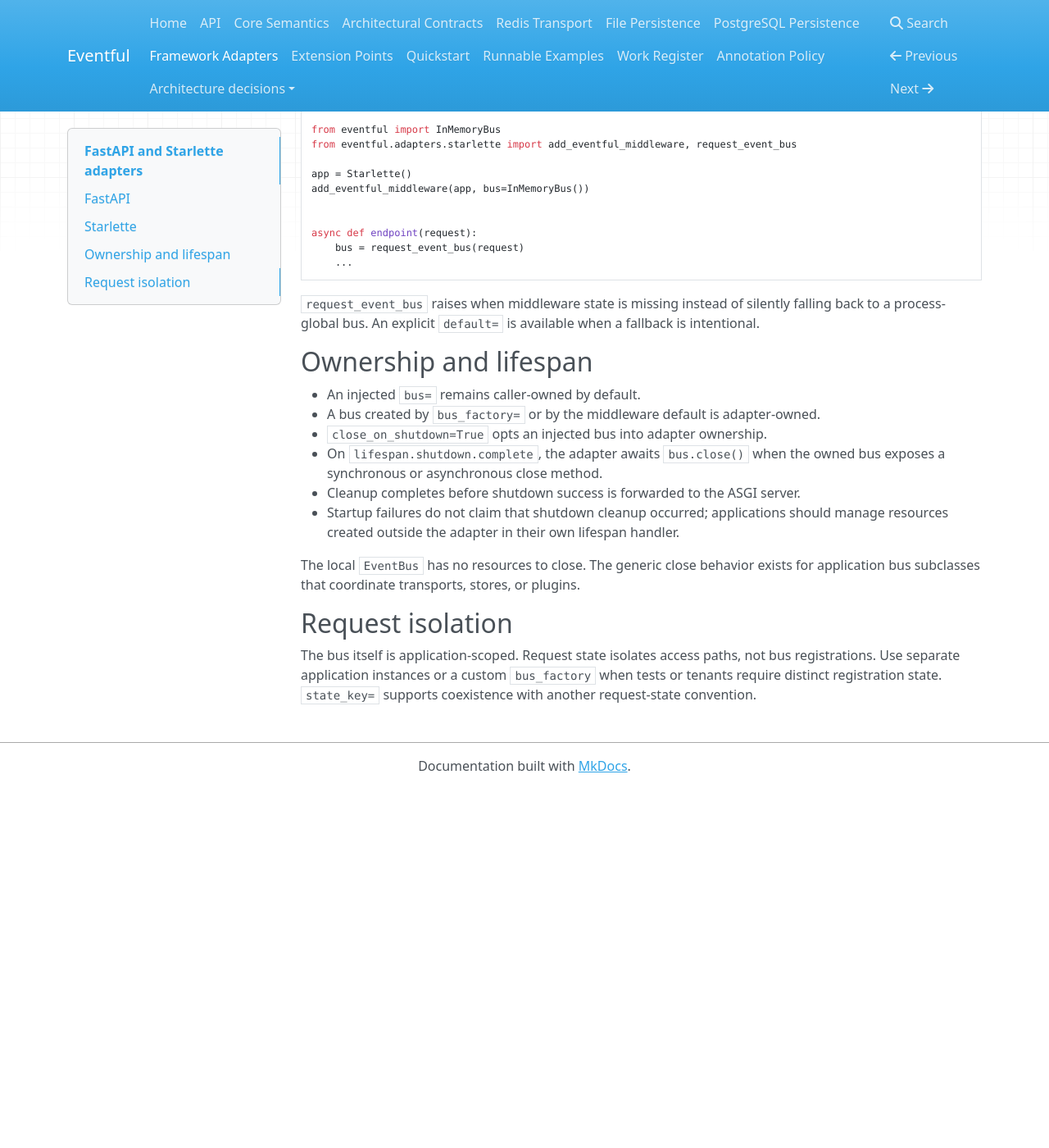
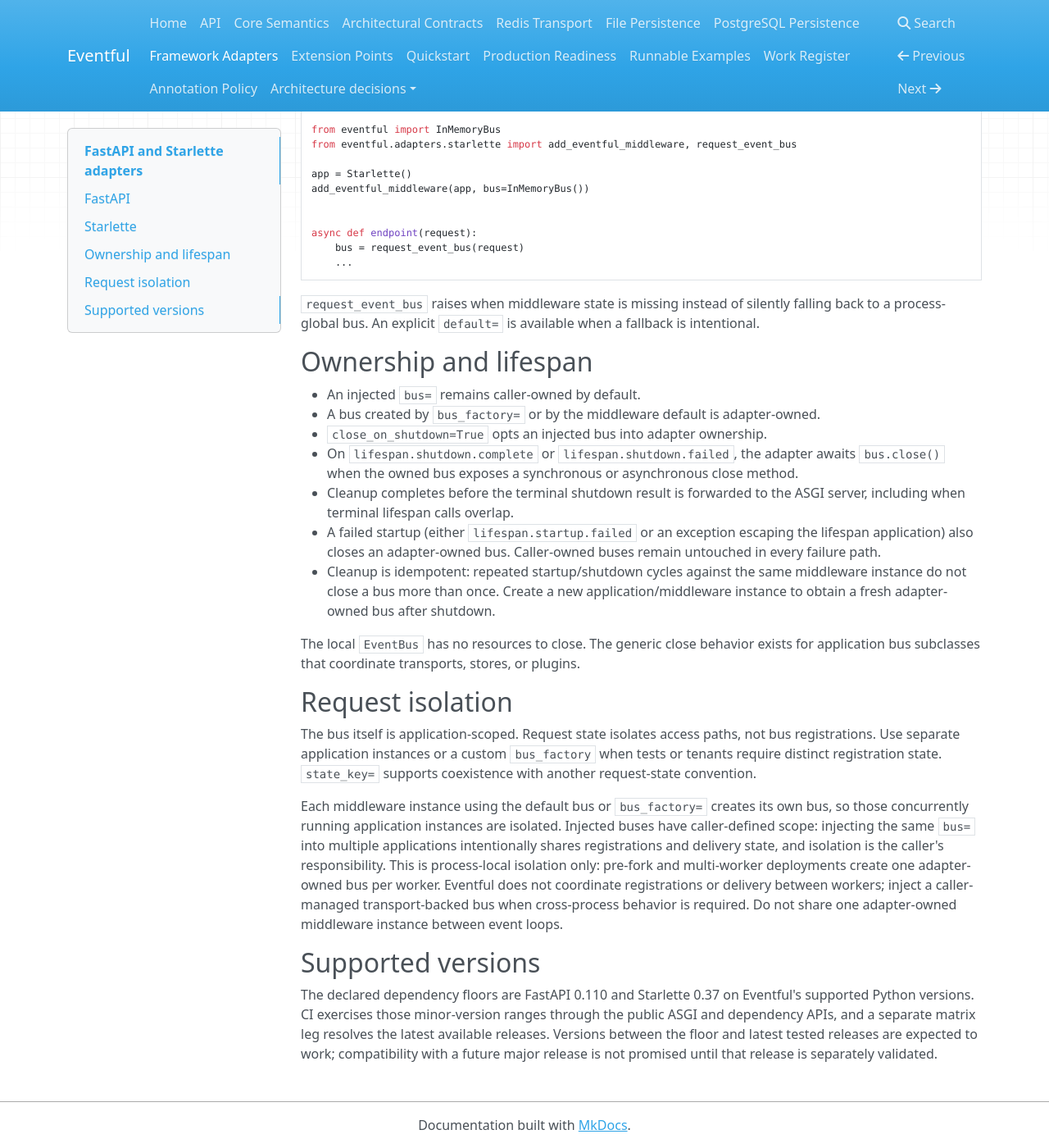
Before and after one commit to Forebase/Eventful, an MkDocs documentation site: the page built from docs/frameworks.md, in a window 1280 px wide and 1400 px high, scrolled down 881 px. Shown: the whole window at 82% size. Built offline with MkDocs 1.6.1, drawn with Linux system fonts in a browser that asks for light colours; nearby versions of some CDN libraries; before the commit the page ends 1843 px from its top, so only the background shows below that.

Commit message:
feat: harden Eventful for production releases
Integrate deterministic ASGI lifecycle handling and add production release,
security, dependency, packaging, compatibility, documentation, and coverage gates.

```diff
--- a/docs/frameworks.md
+++ b/docs/frameworks.md
@@ -66,11 +66,17 @@ fallback is intentional.
 - An injected `bus=` remains caller-owned by default.
 - A bus created by `bus_factory=` or by the middleware default is adapter-owned.
 - `close_on_shutdown=True` opts an injected bus into adapter ownership.
-- On `lifespan.shutdown.complete`, the adapter awaits `bus.close()` when the owned
-  bus exposes a synchronous or asynchronous close method.
-- Cleanup completes before shutdown success is forwarded to the ASGI server.
-- Startup failures do not claim that shutdown cleanup occurred; applications should
-  manage resources created outside the adapter in their own lifespan handler.
+- On `lifespan.shutdown.complete` or `lifespan.shutdown.failed`, the adapter awaits
+  `bus.close()` when the owned bus exposes a synchronous or asynchronous close
+  method.
+- Cleanup completes before the terminal shutdown result is forwarded to the ASGI
+  server, including when terminal lifespan calls overlap.
+- A failed startup (either `lifespan.startup.failed` or an exception escaping the
+  lifespan application) also closes an adapter-owned bus. Caller-owned buses remain
+  untouched in every failure path.
+- Cleanup is idempotent: repeated startup/shutdown cycles against the same middleware
+  instance do not close a bus more than once. Create a new application/middleware
+  instance to obtain a fresh adapter-owned bus after shutdown.
 
 The local `EventBus` has no resources to close. The generic close behavior exists
 for application bus subclasses that coordinate transports, stores, or plugins.
@@ -81,3 +87,22 @@ The bus itself is application-scoped. Request state isolates access paths, not b
 registrations. Use separate application instances or a custom `bus_factory` when
 tests or tenants require distinct registration state. `state_key=` supports
 coexistence with another request-state convention.
+
+Each middleware instance using the default bus or `bus_factory=` creates its own bus,
+so those concurrently running application instances are isolated. Injected buses
+have caller-defined scope: injecting the same `bus=` into multiple applications
+intentionally shares registrations and delivery state, and isolation is the caller's
+responsibility. This is process-local isolation only: pre-fork and multi-worker
+deployments create one adapter-owned bus per worker. Eventful does not coordinate
+registrations or delivery between workers; inject a caller-managed transport-backed
+bus when cross-process behavior is required. Do not share one adapter-owned
+middleware instance between event loops.
+
+## Supported versions
+
+The declared dependency floors are FastAPI 0.110 and Starlette 0.37 on Eventful's
+supported Python versions. CI exercises those minor-version ranges through the
+public ASGI and dependency APIs, and a separate matrix leg resolves the latest
+available releases. Versions between the floor and latest tested releases are
+expected to work; compatibility with a future major release is not promised until
+that release is separately validated.
--- a/mkdocs.yml
+++ b/mkdocs.yml
@@ -10,6 +10,7 @@ nav:
   - Framework Adapters: frameworks.md
   - Extension Points: extensions.md
   - Quickstart: quickstart.md
+  - Production Readiness: production-readiness.md
   - Runnable Examples: examples.md
   - Work Register: work-register.md
   - Annotation Policy: annotation-policy.md
--- a/src/eventful/__version__.py
+++ b/src/eventful/__version__.py
@@ -1,2 +1,2 @@
 """Single version source for Eventful."""
-__version__ = "0.2.0"
+__version__ = "0.3.0"
```
Also changed, not shown: CHANGELOG.md (+10 -1 lines), DEPRECATION.md (+5 -1 lines), README.md (+2 -2 lines), SECURITY.md (+11 -1 lines), docs/production-readiness.md (added, +48 -0 lines), docs/work-register.md (+1 -1 lines), pyproject.toml (+12 -6 lines), 9 other files.
